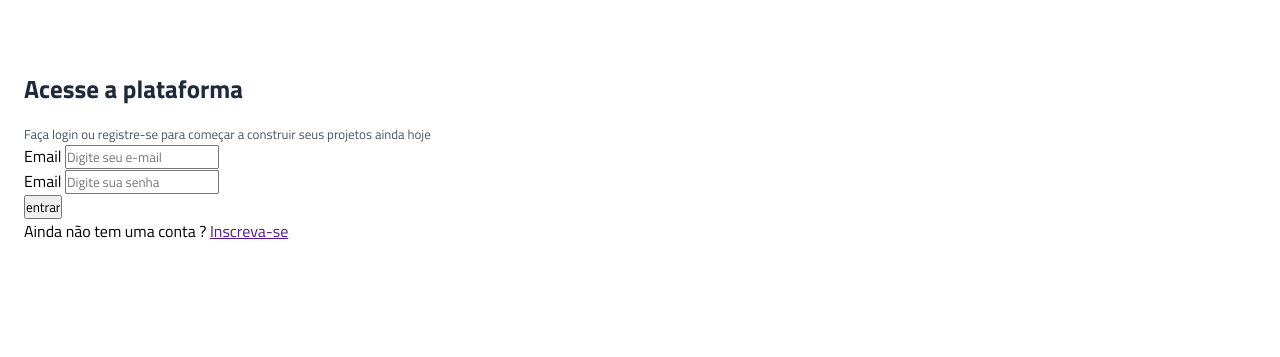
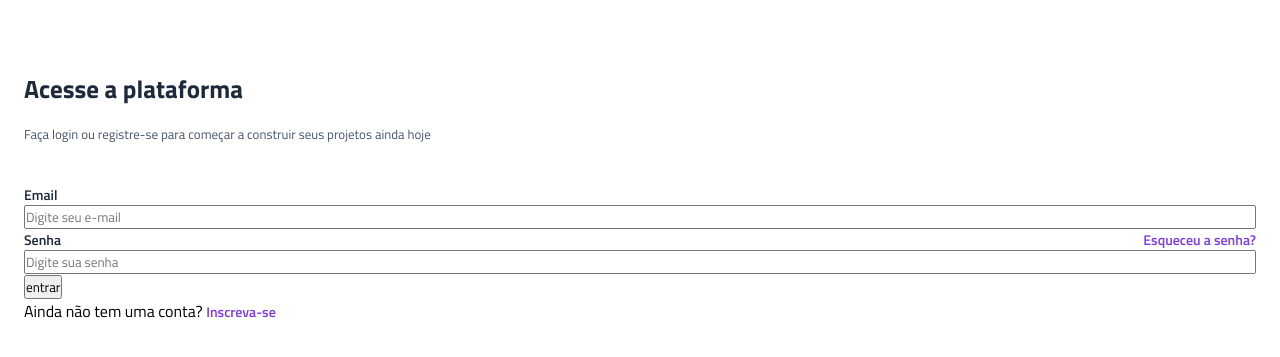
Before and after one commit to GabriellyRodrigues12B/projeto-vertigo, a plain HTML site: page index.html in a window 1280 px wide. Shown: the part 123-480 px from the top of the page. Drawn offline with Linux system fonts and the light colour scheme.

Commit message:
estilização dos labels e das âncoras de seção de login

```diff
--- a/index.html
+++ b/index.html
@@ -18,43 +18,32 @@
 
     <main>
         <section class="descricao">
-
             <h1>Acesse a plataforma </h1>
             <p>Faça login ou registre-se para começar a construir seus projetos ainda hoje</p>
-
         </section>
 
         <section class="login">
-
             <form action="">
-
                 <div class="input-box">
                     <label for="email">Email</label>
                     <input type="email" placeholder="Digite seu e-mail" id="email">
                 </div>
 
                 <div class="input-box">
-                    <label for="senha">Email</label>
-                    <a href="Esqueceu a senha ?"></a>
+                    <div>
+                        <label for="senha">Senha</label>
+                        <a href="#">Esqueceu a senha?</a>
+                    </div>
                     <input type="password" placeholder="Digite sua senha" id="senha">
                 </div>
                 <button>entrar</button>
-
             </form>
 
             <p>
-                Ainda não tem uma conta ? <a href="">Inscreva-se</a>
+                Ainda não tem uma conta? <a href="#">Inscreva-se</a>
             </p>
-
         </section>
-
-
-
-
-
-
     </main>
-
 </body>
 
 </html>
--- a/style.css
+++ b/style.css
@@ -10,7 +10,7 @@
 :root{
     --gray-800: #1e293b;
     --gray-600: #475569;
-
+    --purple: #7c3aed;
 
 }
 
@@ -39,6 +39,10 @@ main{
 
 }
 
+.descricao{
+    margin-bottom: 2.5rem;
+}
+
 .descricao h1{
     color: var(--gray-800);
     margin-bottom: 1rem;
@@ -48,4 +52,39 @@ main{
 .descricao p {
     font-size: 0.8125rem;
     color: var(--gray-600);
+
 }
+
+.input-box{
+
+    display: flex;
+    flex-direction: column;
+
+}
+
+.input-box div{
+    display: flex;
+    justify-content: space-between;
+    align-items: center;
+}
+
+
+.login label{
+
+    font-size: 0.875rem;
+    color: var(--gray-800);
+    font-weight: 600;
+}
+
+
+.login a {
+    color: var(--purple);
+    text-decoration: none;
+    font-size: 0.875rem;
+    font-weight: 600;
+
+}
+
+.login a:hover {
+    text-decoration: underline;
+}
```
